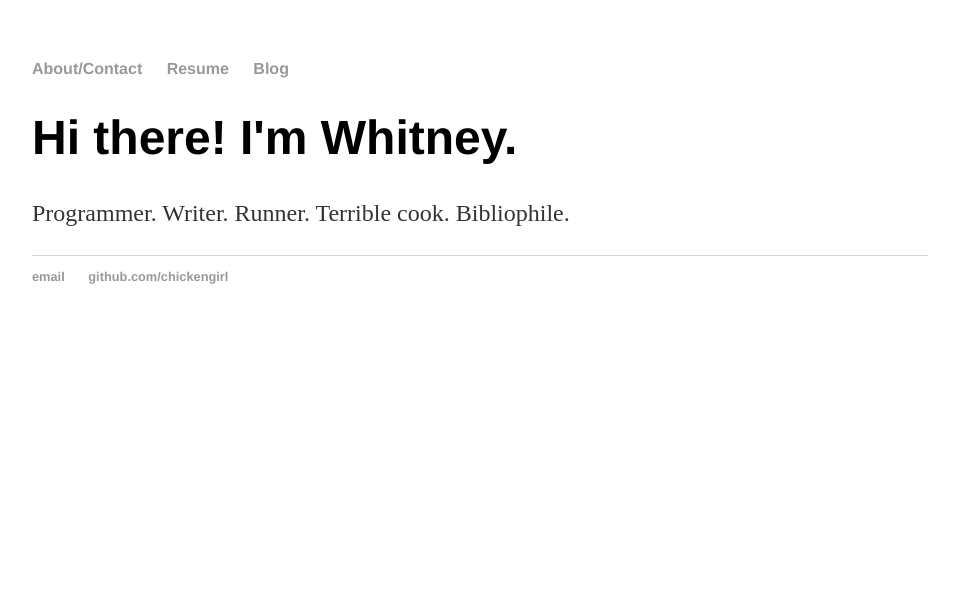
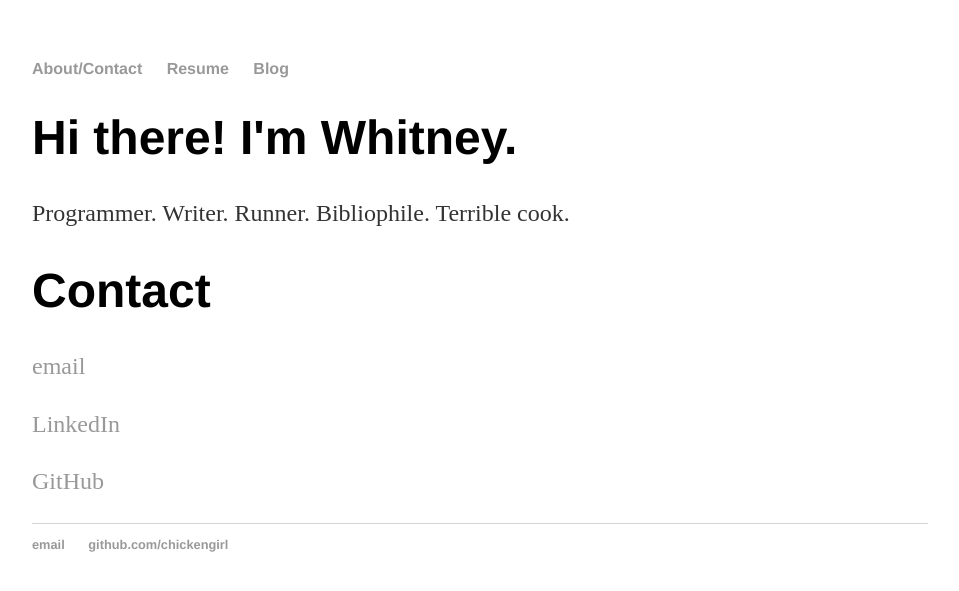
Before and after one commit to chickengirl/chickengirl.github.io, a Jekyll site: the page built from about/index.html, in a window 1280 px wide. Shown: the top 591 px of the page, without its empty margins (160-1119 px from the left). Built offline with Jekyll 4.4.1, drawn with Linux system fonts in a browser that asks for light colours.

Commit message:
Update index.html

```diff
--- a/about/index.html
+++ b/about/index.html
@@ -5,5 +5,11 @@ title: Whitney Schmidt, Horrible Cop
 
 <div class="blurb">
   <h1>Hi there! I'm Whitney.</h1>
-  <p>Programmer. Writer. Runner. Terrible cook. Bibliophile.</p>
+  <p>Programmer. Writer. Runner. Bibliophile. Terrible cook.</p>
 </div>
+<div>
+  <h1>Contact</h1>
+  <p><a href="wps5@uw.edu">email</a></p>
+  <p><a href="https://www.linkedin.com/in/whschmidt">LinkedIn</a></p>
+  <p><a href="https://github.com/chickengirl">GitHub</a></p>
+</div>
```
